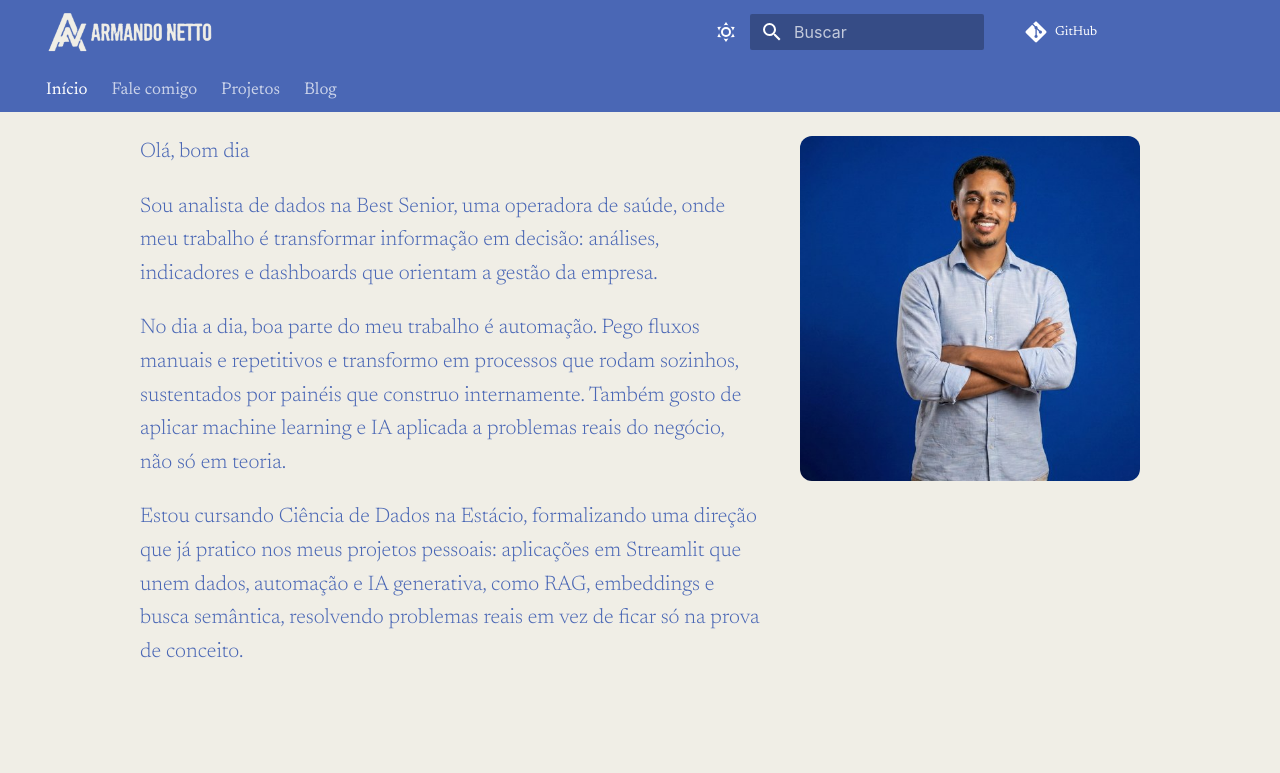
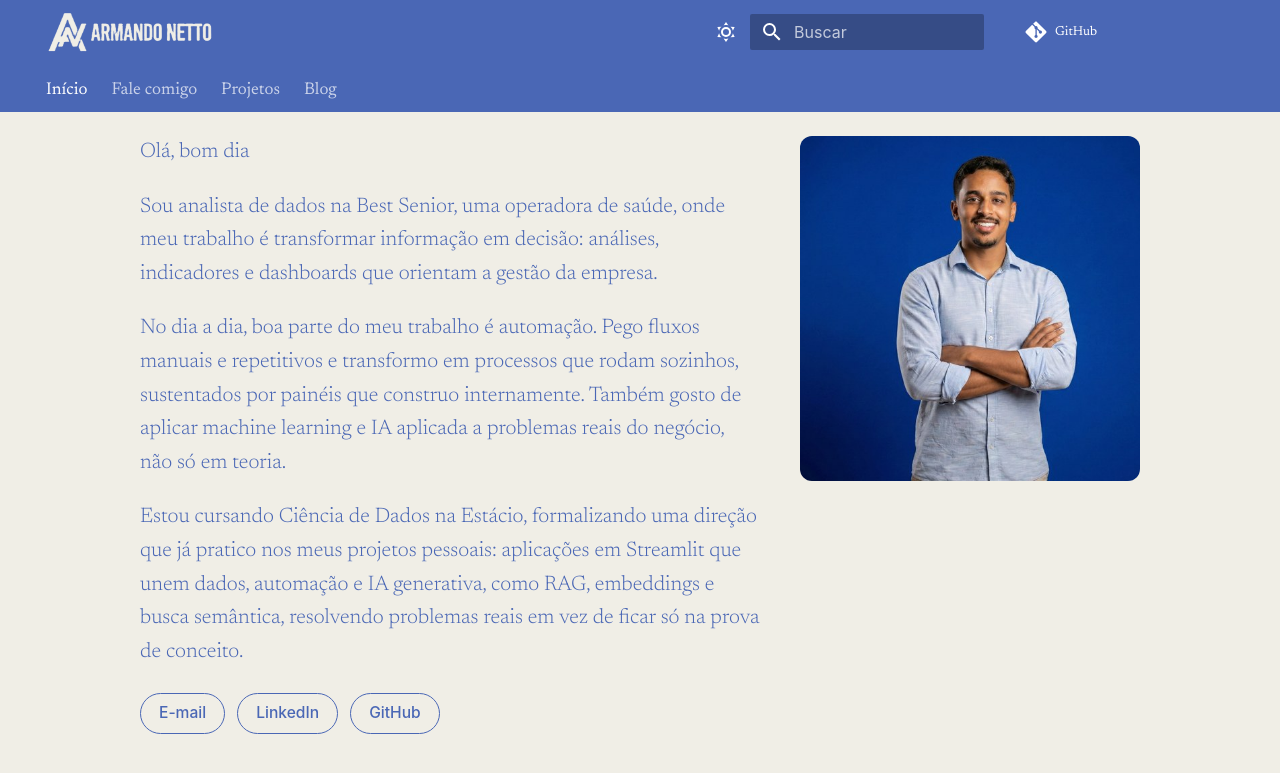
Before and after one commit to armandonettox/portifolio, an MkDocs documentation site: the page built from docs/index.md, in a window 1280 px wide. Shown: the top 773 px of the page. Built offline with MkDocs 1.6.1 and Material for MkDocs 9.7.7, drawn with Linux system fonts in a browser that asks for light colours.

Commit message:
feat(home): adiciona pilulas de contato no hero
E-mail, LinkedIn e GitHub como links em formato de pilula abaixo da
bio, reaproveitando os mesmos destinos ja usados em Fale comigo.

```diff
--- a/docs/index.md
+++ b/docs/index.md
@@ -12,6 +12,11 @@ hide:
     <p>Sou analista de dados na Best Senior, uma operadora de saúde, onde meu trabalho é transformar informação em decisão: análises, indicadores e dashboards que orientam a gestão da empresa.</p>
     <p>No dia a dia, boa parte do meu trabalho é automação. Pego fluxos manuais e repetitivos e transformo em processos que rodam sozinhos, sustentados por painéis que construo internamente. Também gosto de aplicar machine learning e IA aplicada a problemas reais do negócio, não só em teoria.</p>
     <p>Estou cursando Ciência de Dados na Estácio, formalizando uma direção que já pratico nos meus projetos pessoais: aplicações em Streamlit que unem dados, automação e IA generativa, como RAG, embeddings e busca semântica, resolvendo problemas reais em vez de ficar só na prova de conceito.</p>
+    <div class="pf-hero-links">
+      <a href="mailto:contato@armandonetto.com" class="pf-hero-link">E-mail</a>
+      <a href="https://www.linkedin.com/in/armandonettox/" target="_blank" rel="noopener" class="pf-hero-link">LinkedIn</a>
+      <a href="https://github.com/armandonettox" target="_blank" rel="noopener" class="pf-hero-link">GitHub</a>
+    </div>
   </div>
   <img src="assets/profile.jpg" alt="Armando Netto" class="pf-hero-avatar" />
 </section>
--- a/docs/stylesheets/extra.css
+++ b/docs/stylesheets/extra.css
@@ -165,6 +165,29 @@ body,
 .md-typeset .pf-hero-content > p:first-child {
   margin-top: 0;
 }
+
+/* Pilulas de contato no hero (email, linkedin, github) */
+.pf-hero-links {
+  display: flex;
+  flex-wrap: wrap;
+  gap: 0.6rem;
+  margin-top: 1.2rem;
+}
+.pf-hero-link {
+  font-family: -apple-system, BlinkMacSystemFont, 'Segoe UI', sans-serif;
+  font-size: 0.78rem;
+  font-weight: 500;
+  padding: 0.35rem 0.9rem;
+  border: 1px solid var(--md-accent-fg-color);
+  border-radius: 999px;
+  color: var(--md-accent-fg-color);
+  text-decoration: none !important;
+  transition: background 0.15s ease, color 0.15s ease;
+}
+.pf-hero-link:hover {
+  background: var(--md-accent-fg-color);
+  color: var(--md-primary-bg-color);
+}
 @media (max-width: 560px) {
   .pf-hero { gap: 1.2rem; padding: 1rem 0 0.8rem 0; }
   .pf-hero-avatar { width: 100%; height: auto; max-width: 260px; margin-left: 0; }
--- a/mkdocs.yml
+++ b/mkdocs.yml
@@ -45,7 +45,7 @@ plugins:
         - Bastidores
 
 extra_css:
-  - stylesheets/extra.css?v=20260729e
+  - stylesheets/extra.css?v=20260729f
 
 extra_javascript:
   - javascripts/extra.js
```
